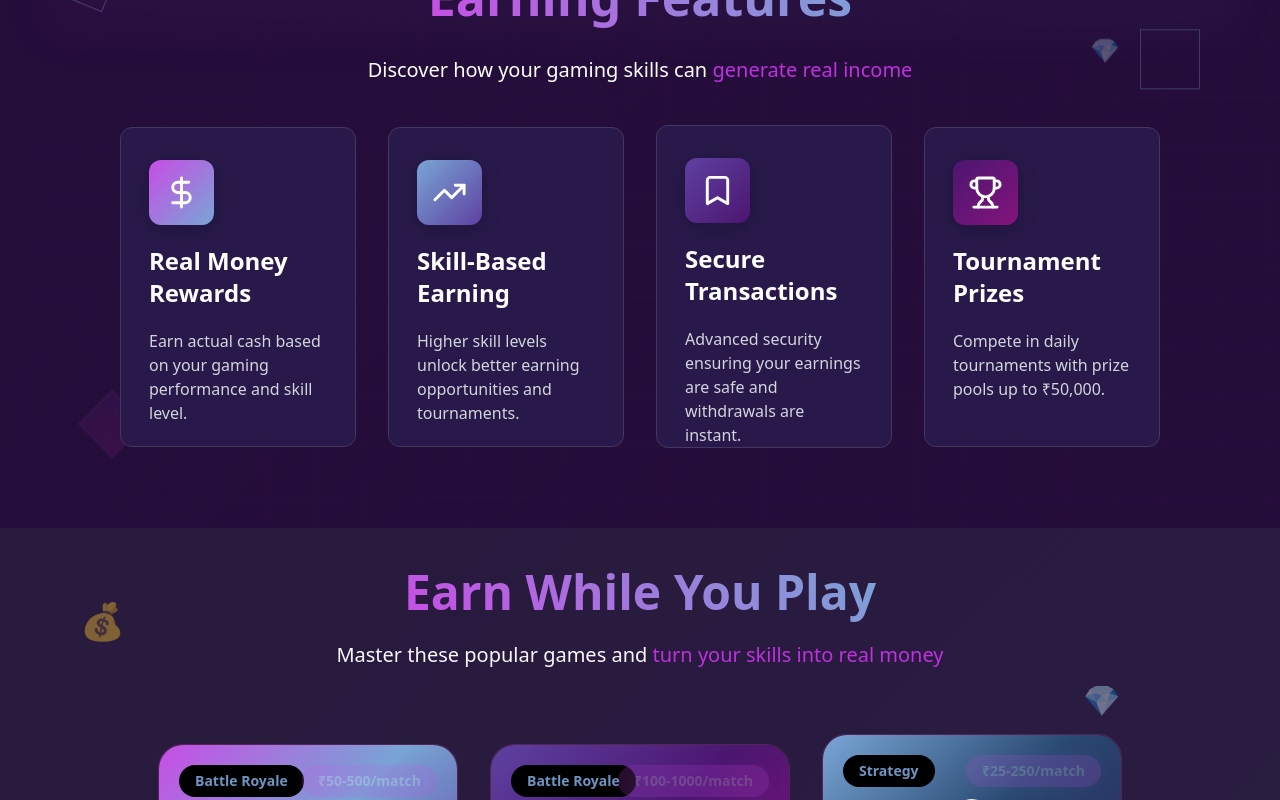
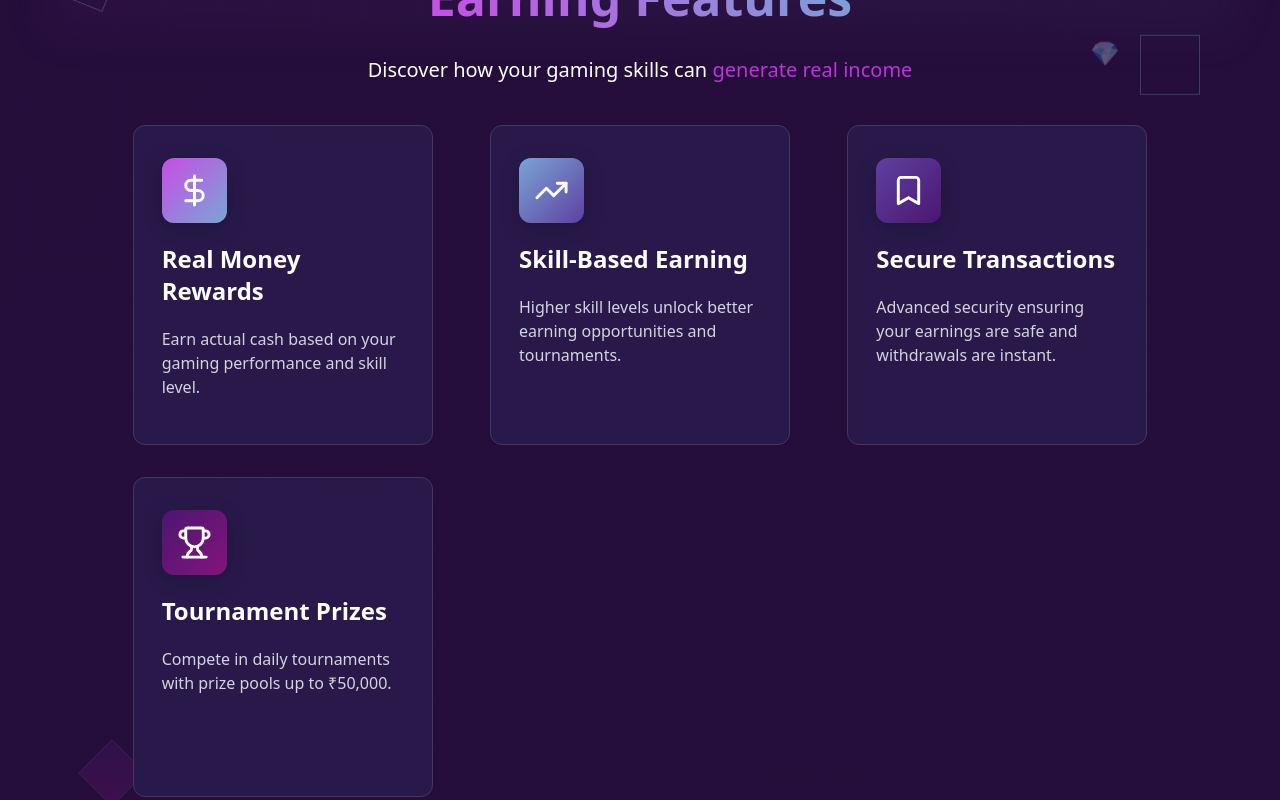
Before and after one commit to aadityasigdel/Kryzox, a React (Vite) app: page / in a window 1280 px wide. Shown: the part 1000-1800 px from the top of the page. Built offline with nearby package versions, Linux system fonts and the light colour scheme.

Commit message:
change grid layout for feature1 section

```diff
--- a/src/components/Features/Feature1/Feature1.jsx
+++ b/src/components/Features/Feature1/Feature1.jsx
@@ -89,7 +89,8 @@ const Feature1 = () => {
         </p>
       </div>
       {/* card section */}
-      <section className="grid grid-cols-1 gap-10 md:gap-8  mt-10 md:place-items-center sm:grid-cols-2 lg:grid-cols-4 lg:px-20">
+      {/* <section className="grid grid-cols-1 gap-10 md:gap-8  mt-10 md:place-items-center sm:grid-cols-2 lg:grid-cols-4 lg:px-20"> */}
+      <section className="grid grid-cols-[repeat(auto-fit,minmax(250px,1fr))] gap-10 md:gap-8  mt-10 md:place-items-center  lg:px-20">
         <FeatureCard1
           icon={DollarSign}
           iconBgColor={"linear-gradient(135deg, #c84de5, #79a5d5)"}
--- a/src/components/Herosection/HeroSection.css
+++ b/src/components/Herosection/HeroSection.css
@@ -118,5 +118,6 @@
 
 /* animate pulse */
 .animate-pulse {
+
   animation: pulse 2s cubic-bezier(0.4, 0, 0.6, 1) infinite;
 }
```
